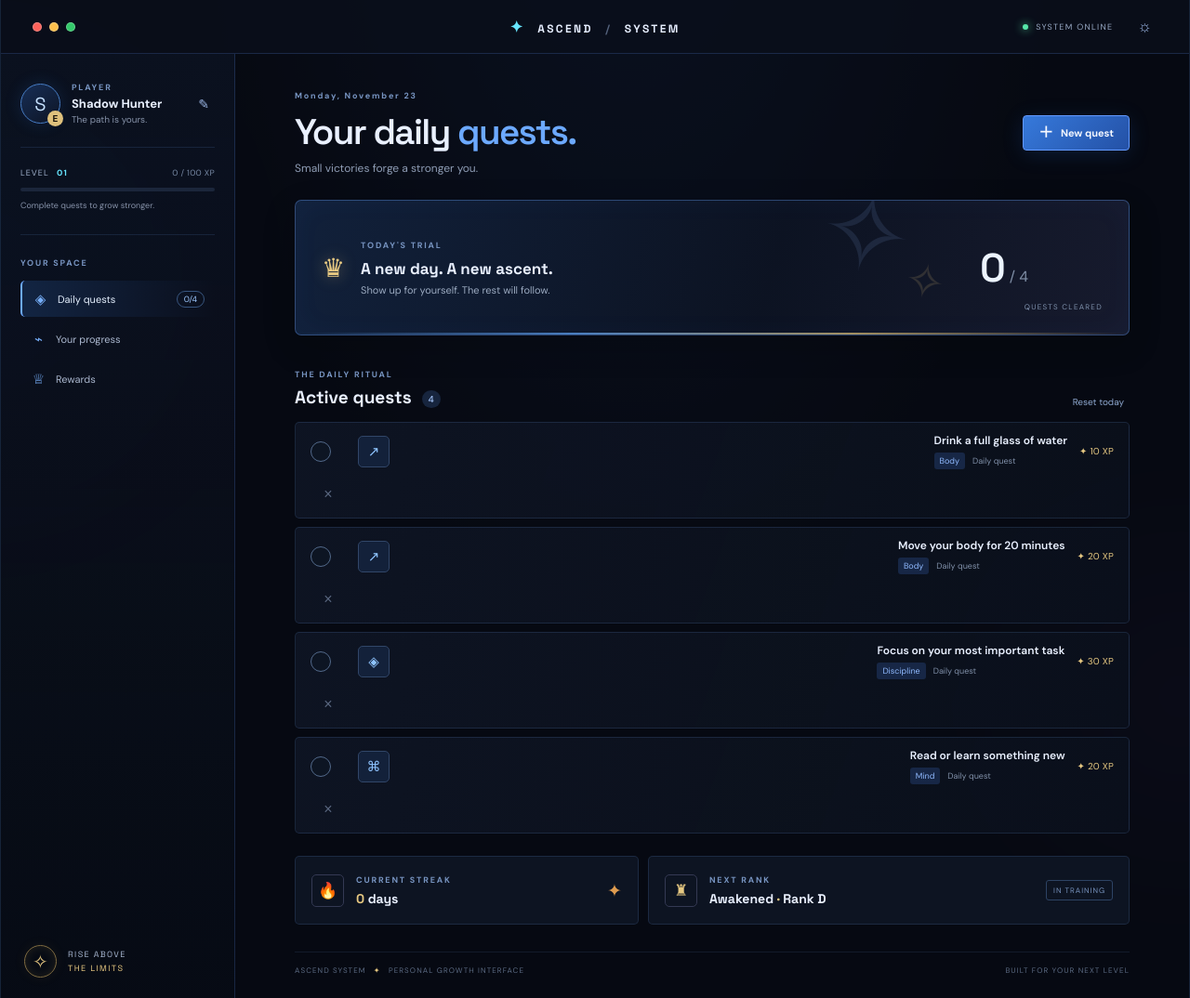
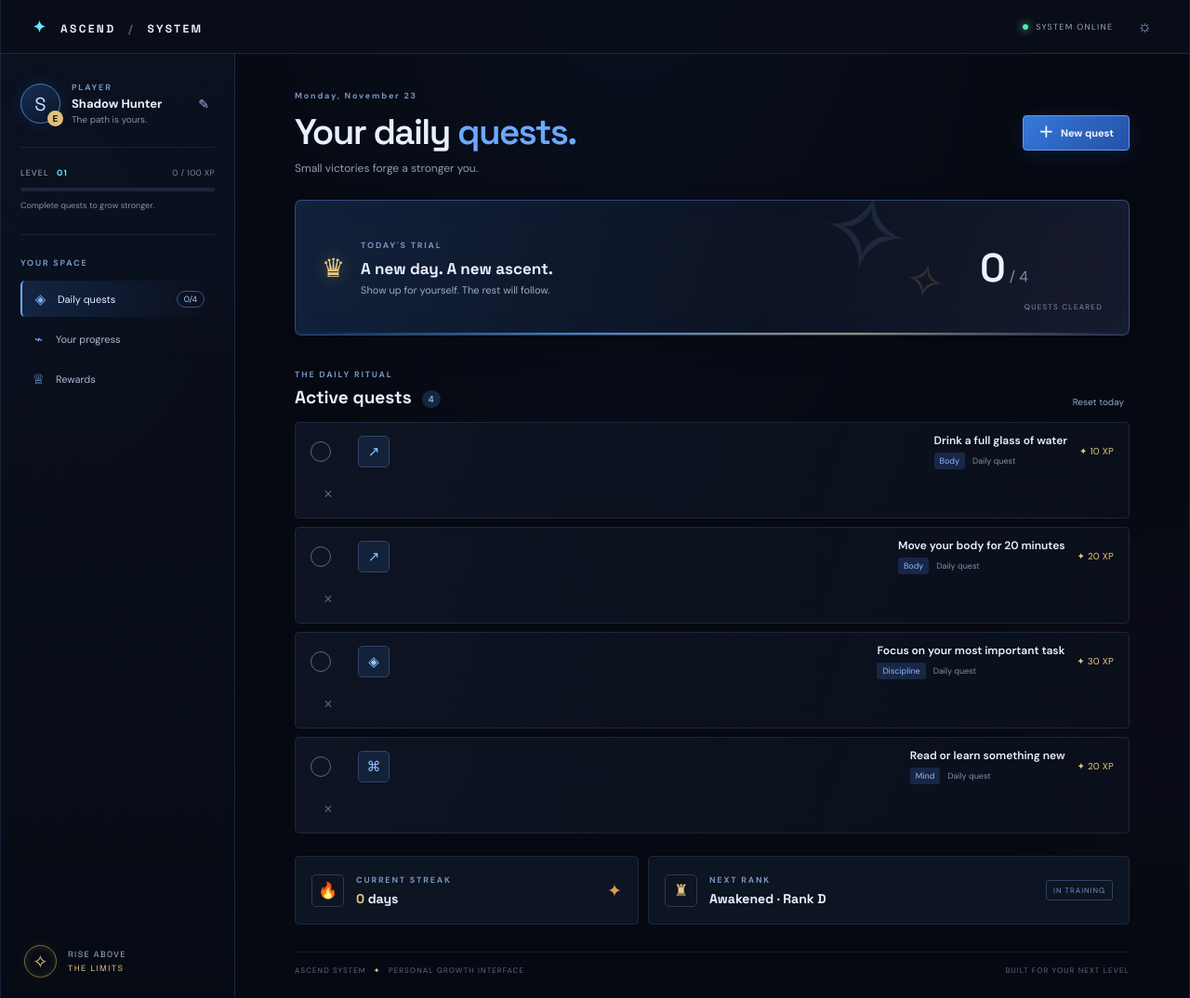
Before and after one commit to nobody440/solo-leveling-task-panel, a plain HTML site: page index.html in a window 1280 px wide. Shown: the whole page at 93% size. Drawn offline with Linux system fonts and the light colour scheme.

Commit message:
Remove window controls from header
Removed window controls from the header section.

```diff
--- a/index.html
+++ b/index.html
@@ -17,10 +17,7 @@
   <div class="ambient ambient-two"></div>
   <main class="desktop-frame">
     <header class="topbar">
-      <div class="window-controls" aria-label="Window controls">
-        <span class="control control-close"></span><span class="control control-minimize"></span><span class="control control-full"></span>
-      </div>
-      <a class="brand" href="#home" aria-label="Ascend home"><span class="brand-mark">✦</span> ASCEND <span class="brand-divider">/</span> SYSTEM</a>
+     <a class="brand" href="#home" aria-label="Ascend home"><span class="brand-mark">✦</span> ASCEND <span class="brand-divider">/</span> SYSTEM</a>
       <div class="topbar-right"><span class="live-dot"></span><span>SYSTEM ONLINE</span><button class="icon-button" id="settings-button" aria-label="Toggle focus mode" title="Toggle focus mode">☼</button></div>
     </header>
 
```
